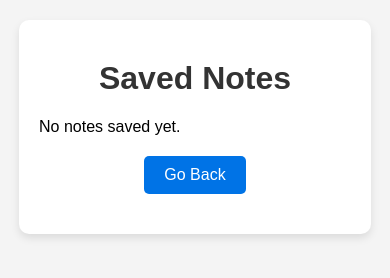
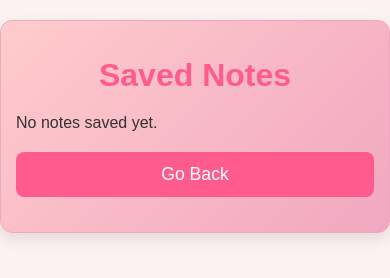
Before and after one commit to Thumekaxuba/My-To-Do-List, a website: page notes.html in a window 390 px wide. Drawn offline with Linux system fonts and the light colour scheme.

Commit message:
Notes styles new file

```diff
--- a/notes.css
+++ b/notes.css
@@ -1,39 +1,42 @@
 /* General Styles */
 body {
-  font-family: Arial, sans-serif;
-  background-color: #f4f4f4;
+  font-family: 'Poppins', Arial, sans-serif;
+  background-color: #fdf2f2;
+  color: #333;
   margin: 0;
   padding: 0;
 }
 
+.notes-container {
+  max-width: 900px;
+  margin: 20px auto;
+  background-color: #fff;
+  padding: 25px;
+  border-radius: 12px;
+  box-shadow: 0 6px 15px rgba(0, 0, 0, 0.1);
+  border: 1px solid #f1a7c1;
+  background: linear-gradient(135deg, #ffcccc, #f1a7c1);
+}
+
 h1 {
   text-align: center;
-  color: #333;
-  margin-top: 20px;
+  font-size: 2.5em;
+  color: #ff5b8f;
+  font-weight: 600;
+  margin-bottom: 20px;
 }
 
-/* Notes Container */
-.notes-container {
-  background-color: #fff;
-  width: 80%;
-  max-width: 900px;
-  margin: 20px auto;
-  padding: 20px;
-  box-shadow: 0 4px 8px rgba(0, 0, 0, 0.1);
-  border-radius: 10px;
-}
-
+/* Notes List */
 #notes-list {
   margin-top: 20px;
 }
 
-/* Note Item Styles */
 .note-item {
-  background-color: #fafafa;
+  background-color: #fffdca;
+  border-radius: 10px;
   padding: 15px;
-  margin-bottom: 15px;
-  border-radius: 5px;
-  box-shadow: 0 2px 4px rgba(0, 0, 0, 0.1);
+  margin-bottom: 20px;
+  box-shadow: 0 4px 10px rgba(0, 0, 0, 0.1);
 }
 
 .note-item p {
@@ -41,22 +44,47 @@ h1 {
 }
 
 .note-item strong {
-  color: #0073e6;
+  color: #ff5b8f;
 }
 
-/* Button Styles */
 button {
-  background-color: #0073e6;
-  color: #fff;
+  background-color: #ff5b8f;
+  color: white;
+  padding: 12px 18px;
   border: none;
-  padding: 10px 20px;
-  font-size: 16px;
+  border-radius: 8px;
   cursor: pointer;
-  border-radius: 5px;
+  font-size: 1.1em;
+  transition: background-color 0.3s ease;
   display: block;
   margin: 20px auto;
 }
 
 button:hover {
-  background-color: #005bb5;
+  background-color: #f04c79;
 }
+
+/* Button for going back */
+button:focus {
+  outline: none;
+}
+
+/* Mobile adjustments */
+@media (max-width: 600px) {
+  .notes-container {
+    padding: 15px;
+  }
+
+  h1 {
+    font-size: 2em;
+  }
+
+  button {
+    width: 100%;
+  }
+
+  .note-item {
+    width: 100%;
+    padding: 10px;
+  }
+}
```
